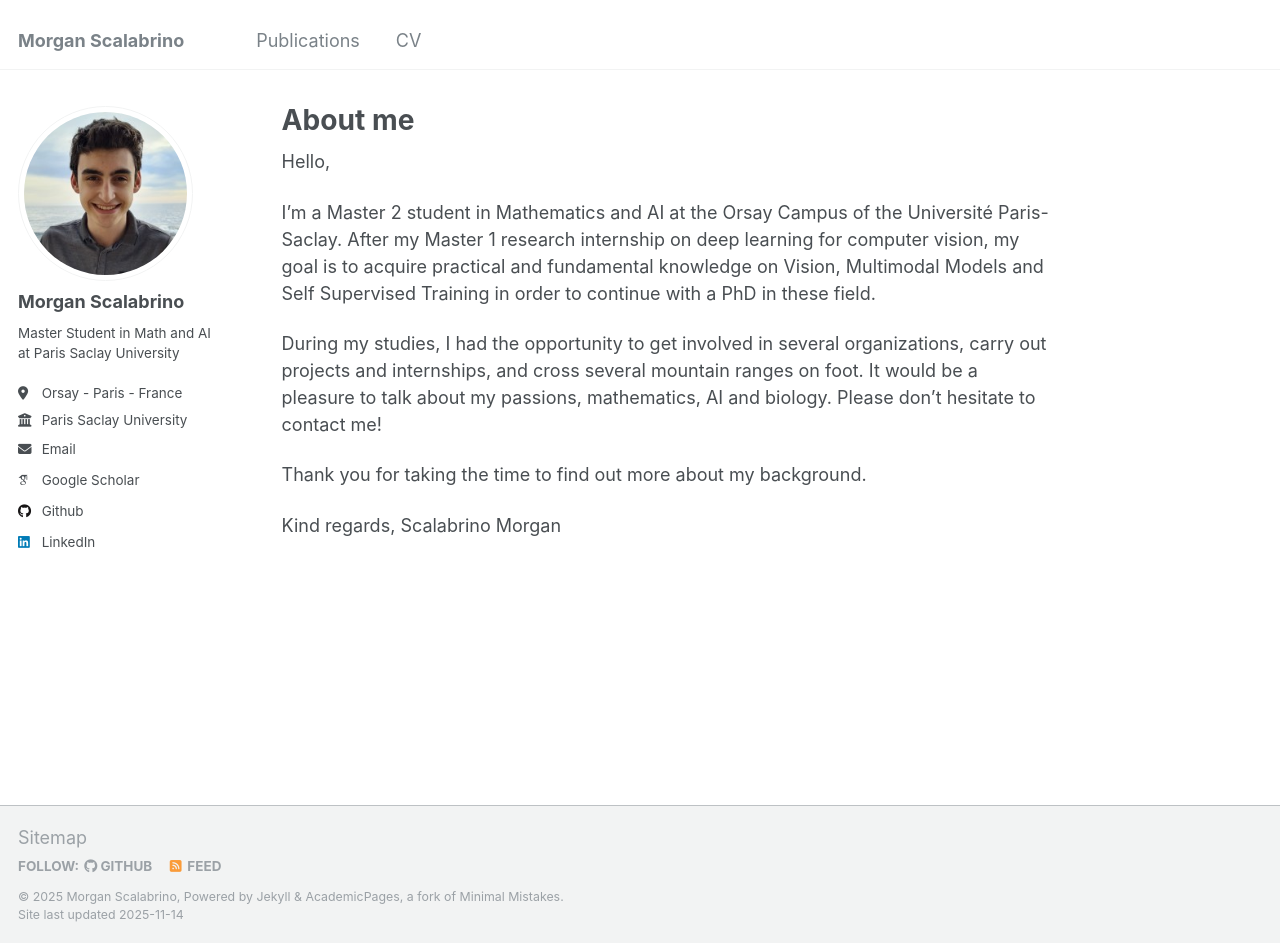
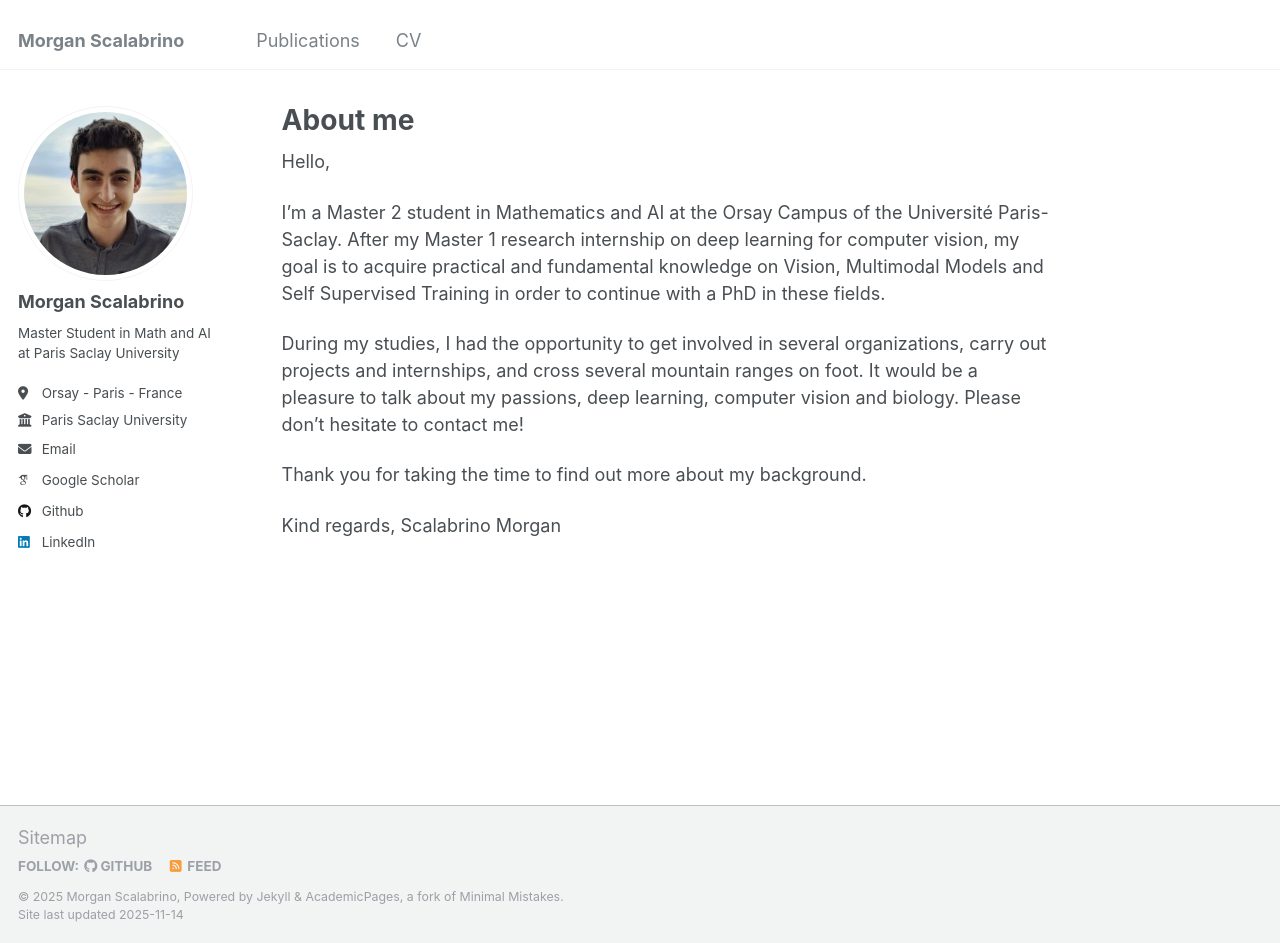
Before and after one commit to MorganScalabrino/MorganScalabrino.github.io, a Jekyll site: the page built from _pages/about.md, in a window 1280 px wide and 943 px high. Built offline with Jekyll 4.4.1, drawn with Linux system fonts in a browser that asks for light colours; some web fonts are replaced.

Commit message:
Revise about.md for clarity and grammatical accuracy
Updated the text to correct grammatical errors and enhance clarity.

```diff
--- a/_pages/about.md
+++ b/_pages/about.md
@@ -9,9 +9,9 @@ redirect_from:
 
 Hello,
 
-I'm a Master 2 student in Mathematics and AI at the Orsay Campus of the Université Paris-Saclay. After my Master 1 research internship on deep learning for computer vision, my goal is to acquire practical and fundamental knowledge on Vision, Multimodal Models and Self Supervised Training in order to continue with a PhD in these field.
+I'm a Master 2 student in Mathematics and AI at the Orsay Campus of the Université Paris-Saclay. After my Master 1 research internship on deep learning for computer vision, my goal is to acquire practical and fundamental knowledge on Vision, Multimodal Models and Self Supervised Training in order to continue with a PhD in these fields.
 
-During my studies, I had the opportunity to get involved in several organizations, carry out projects and internships, and cross several mountain ranges on foot. It would be a pleasure to talk about my passions, mathematics, AI and biology.
+During my studies, I had the opportunity to get involved in several organizations, carry out projects and internships, and cross several mountain ranges on foot. It would be a pleasure to talk about my passions, deep learning, computer vision and biology.
 Please don't hesitate to contact me!
 
 Thank you for taking the time to find out more about my background.
```
